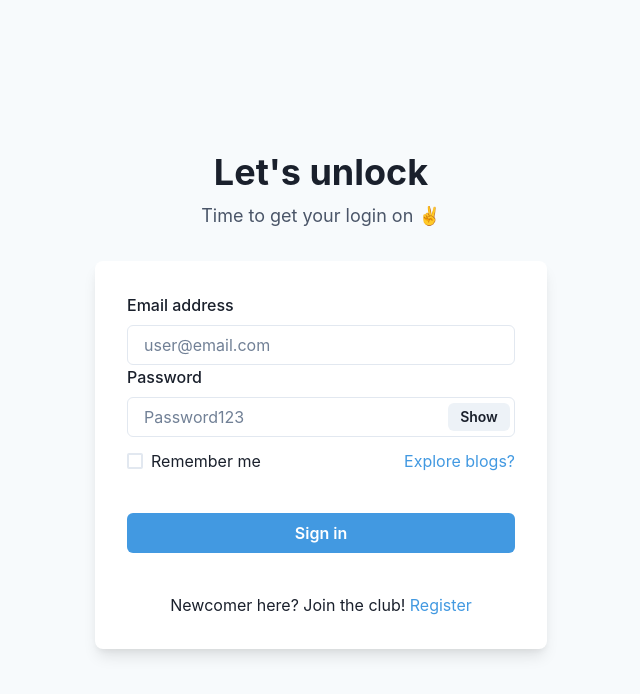
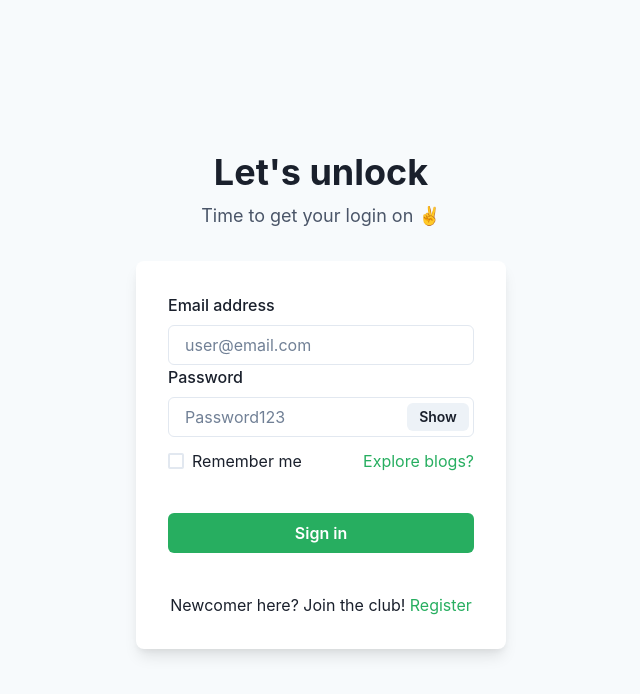
Before and after one commit to shashiyadav366/Bite-And-Diet-Blog, a React (Vite) app: page /login in a window 1280 px wide. Shown: the top 694 px of the page, without its empty margins (319-959 px from the left). Built offline with nearby package versions, Linux system fonts and the light colour scheme.

Commit message:
Update Login.jsx

```diff
--- a/src/components/auth/Login.jsx
+++ b/src/components/auth/Login.jsx
@@ -48,7 +48,7 @@ export default function Login() {
       justify={"center"}
       bg={useColorModeValue("gray.50", "gray.800")}
     >
-      <Stack spacing={8} mx={"auto"} maxW={"lg"} minW={500} py={12} px={6}>
+      <Stack spacing={8} mx={"auto"} maxW={"lg"} py={12} px={6}>
         <Stack align={"center"}>
           <Heading fontSize={"4xl"}>Let's unlock</Heading>
           <Text fontSize={"lg"} color={"gray.600"}>
@@ -99,15 +99,15 @@ export default function Login() {
                   justify={"space-between"}
                 >
                   <Checkbox>Remember me</Checkbox>
-                  <Link as={routerLink} to={ROOT} color={"blue.400"}>
+                  <Link as={routerLink} to={ROOT} color={"#27ae60"}>
                     Explore blogs?
                   </Link>
                 </Stack>
                 <Button
-                  bg={"blue.400"}
+                  bg={"#27ae60"}
                   color={"white"}
                   _hover={{
-                    bg: "blue.500",
+                    bg: "#27ae60",
                   }}
                   type="submit"
                   isLoading={isLoading}
@@ -120,7 +120,7 @@ export default function Login() {
             <Stack pt={6}>
               <Text align={"center"}>
                 Newcomer here? Join the club!{" "}
-                <Link color={"blue.400"} as={routerLink} to={REGISTER}>
+                <Link color={"#27ae60"} as={routerLink} to={REGISTER}>
                   Register
                 </Link>
               </Text>
```
